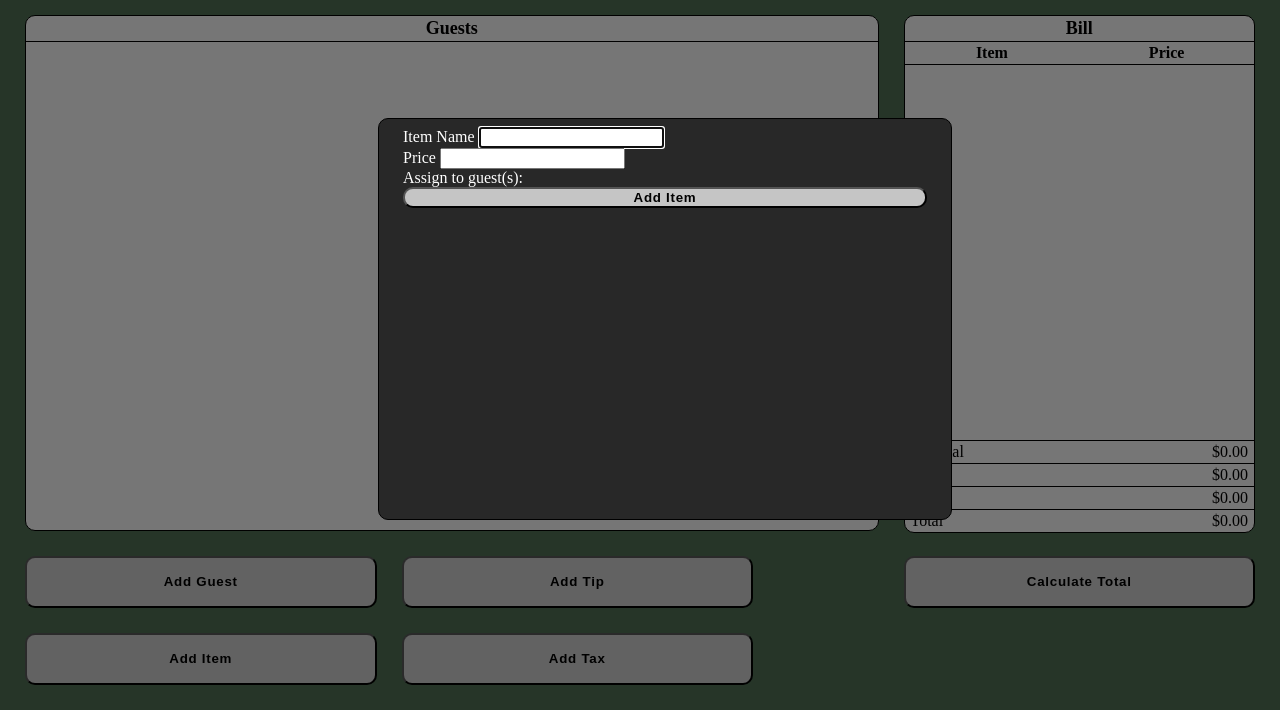
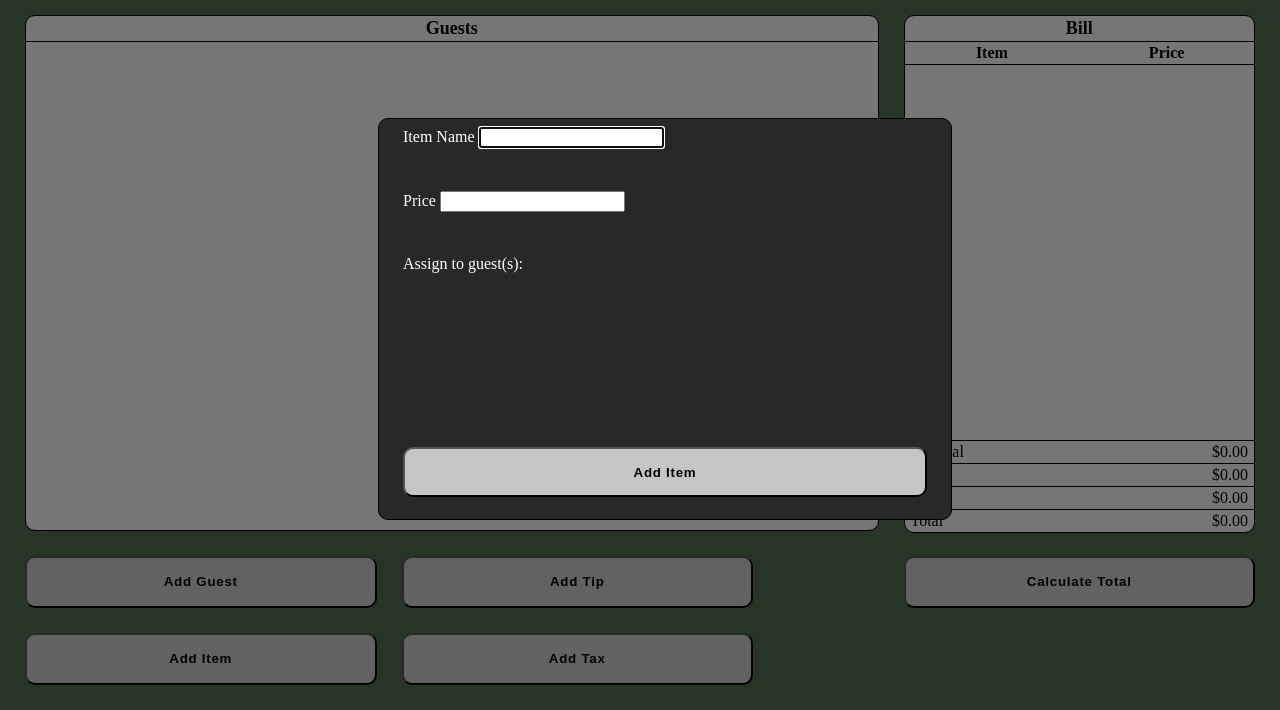
Before and after one commit to John-C-20/BillMates, a website: page index.html in a window 1280 px wide. Both pictures are taken after a click on the button "Add Item". Shown: the part 90-800 px from the top of the page. Drawn offline with Linux system fonts and the light colour scheme.

Commit message:
add css grid to modal

```diff
--- a/src/scripts/modals.js
+++ b/src/scripts/modals.js
@@ -15,10 +15,11 @@ export function addItemModal(props) {
     // item must belong to a guest
     // const options = props.guests.map( guest => `<option value="${guest.name}">${guest.name}</option>`)
     const options = props.guests.map( guest =>
-        `<div>
+        `
+        <div>
         <input type="checkbox" name="item-guests" id="checkbox-${guest.name}" value="${guest.name}">
         <label for="item-guest">${guest.name}</label>
-        <div>
+        </div>
         `)
     console.log("options", ...options)
     const div = document.createElement('div');
@@ -38,11 +39,13 @@ export function addItemModal(props) {
                 </div>
                 <div id="item-guests">
                     Assign to guest(s):
+                    <div></div>
+                    <div></div>
                     ${options.join("")}
                 </div>
-              <div>
+
               <button id="submit"">Add Item</button>
-              </div>
+
             </form>
         </div>
               `
@@ -69,10 +72,7 @@ export function addGuestModal(props) {
                     <label for="guest-name">Guest Name</label>
                     <input type="text" id="guest-name" name="guest-name" value="guest${props.guests.length+1}" placeholder="Enter guest name" required>
                 </div>
-
-                <div>
                 <button id="submit"">Add Guest</button>
-                </div>
             </form>
         </div>
     `
--- a/src/styles/modal.scss
+++ b/src/styles/modal.scss
@@ -25,3 +25,19 @@
   border-radius: 10px;
   border: 1px solid #000;
 }
+
+form {
+  height: 100%;
+  display:grid;
+  grid-template-rows: repeat(6,1fr);
+}
+
+button#submit {
+  grid-row-start: 6;
+  height: 50px;
+}
+
+div#item-guests {
+  display: grid;
+  grid-template-columns: repeat(3, 1fr);
+}
```
Also changed, not shown: dist/main.css, dist/main.js. Lines whose indentation alone changed are shown as unchanged.
